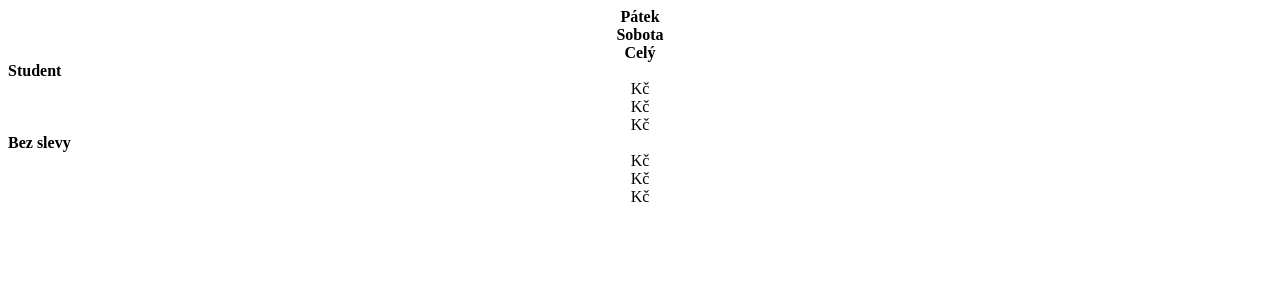
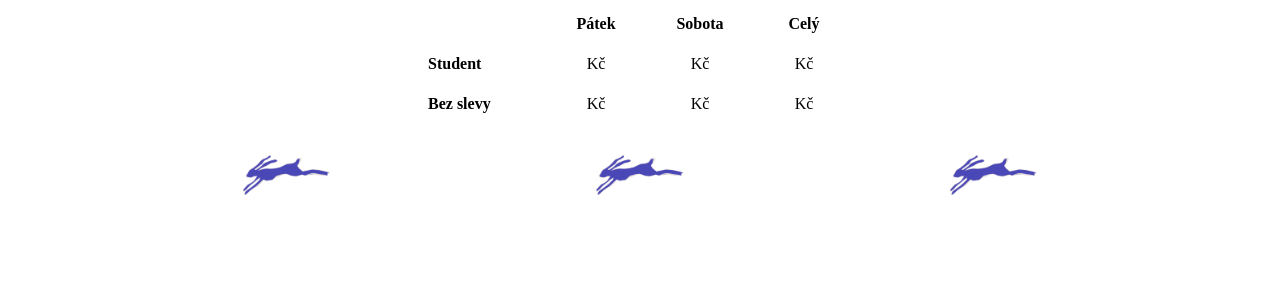
Before and after one commit to jachymp/PSSymfony, a Symfony app: template templates/priceList/index.html.twig in a window 1280 px wide. Shown: the top 300 px of the page. Run offline with Twig, Linux system fonts and the light colour scheme; the template is opened without the code that fills it, so the values that code supplies are empty; some libraries are stand-ins or nearby versions.

Commit message:
pridani obrazku s styly

```diff
--- a/public/css/base.css
+++ b/public/css/base.css
@@ -27,3 +27,8 @@
 h4 {
     font-size: 18px;
 }
+
+.decor_pics {
+    width: 8%;
+    margin: 1.5rem;
+}
--- a/public/css/priceList.css
+++ b/public/css/priceList.css
@@ -1,3 +1,20 @@
+.pricelist-container {
+    display: flex;
+    flex-direction: column;
+    justify-content: center;
+}
+
+.pricelist-pics {
+    display: flex;
+    flex-direction: row;
+    justify-content: space-evenly;
+}
+
+.pricelist-container .pricelist-pics img {
+    width: 8%;
+    margin: 1.5rem;
+}
+
 .fr {
     grid-area: patek;
     font-weight: bold;
--- a/templates/base.html.twig
+++ b/templates/base.html.twig
@@ -15,10 +15,8 @@
         {% block description %}{% endblock %}
     </div>
 
-    <h2>Ceník</h2>
-    <div id="price_list">
-        {% block priceList %}{% endblock %}
-    </div>
+    <h2>ceník</h2>
+    {% block priceList %}{% endblock %}
 
     <h2 id="artistsH">kapely</h2>
     <div id="artists">
--- a/templates/description/index.html.twig
+++ b/templates/description/index.html.twig
@@ -5,3 +5,4 @@
 {% if ticket_link %}
     <div class="button_ticket"><a href="{{ ticket_link }}" target="_blank">kup si lístek</a></div>
 {% endif %}
+<img class="decor_pics" src="{{ asset('images/PS24_ilustrace_motivy-19.png')}}" alt="motiv"/>
--- a/templates/lineup/lineup.html.twig
+++ b/templates/lineup/lineup.html.twig
@@ -1,5 +1,10 @@
 <link href="{{ asset('css/lineup.css') }}" rel="stylesheet"/>
 {% if lineup_public %}
+    <div class="lineup-pics">
+        {% for i in 0..1 %}
+            <img class="decor_pics" src="{{ asset('images/PS24_ilustrace_motivy-59.png')}}" alt="motiv"/>
+        {% endfor %}
+    </div>
     <h2 id="lineupH">line up</h2>
     <div id="lineup">
         {% for key,day in lineup %}
--- a/templates/priceList/index.html.twig
+++ b/templates/priceList/index.html.twig
@@ -1,4 +1,6 @@
 <link href="{{ asset('css/priceList.css') }}" rel="stylesheet"/>
+<div class="pricelist-container">
+    <div id="price_list">
         <div class="fr">Pátek</div>
         <div class="st">Sobota</div>
         <div class="all">Celý</div>
@@ -10,3 +12,10 @@
         <div class="normal-fr">{{fest_price_friday}} Kč</div>
         <div class="normal-st">{{fest_price_saturday}} Kč</div>
         <div class="normal-all">{{fest_price_all}} Kč</div>
+    </div>
+    <div class="pricelist-pics">
+        {% for i in 0..2 %}
+            <img src="{{ asset('images/PS24_ilustrace_motivy-44.png')}}" alt="motiv"/>
+        {% endfor %}
+    </div>
+</div>
```
Also changed, not shown: public/css/lineup.css (+16 -0 lines), templates/lineup/support.html.twig (+9 -0 lines), public/images/PS24_ilustrace_motivy-03d.png (added), public/images/PS24_ilustrace_motivy-04d.png (added), public/images/PS24_ilustrace_motivy-09.png (added), public/images/PS24_ilustrace_motivy-11.png (added), public/images/PS24_ilustrace_motivy-12.png (added), public/images/PS24_ilustrace_motivy-19.png (added), public/images/PS24_ilustrace_motivy-44.png (added), public/images/PS24_ilustrace_motivy-59.png (added), public/images/facebook.png (added), public/images/instagram.png (added), public/images/spotify.png (added). Lines whose indentation alone changed are shown as unchanged.
